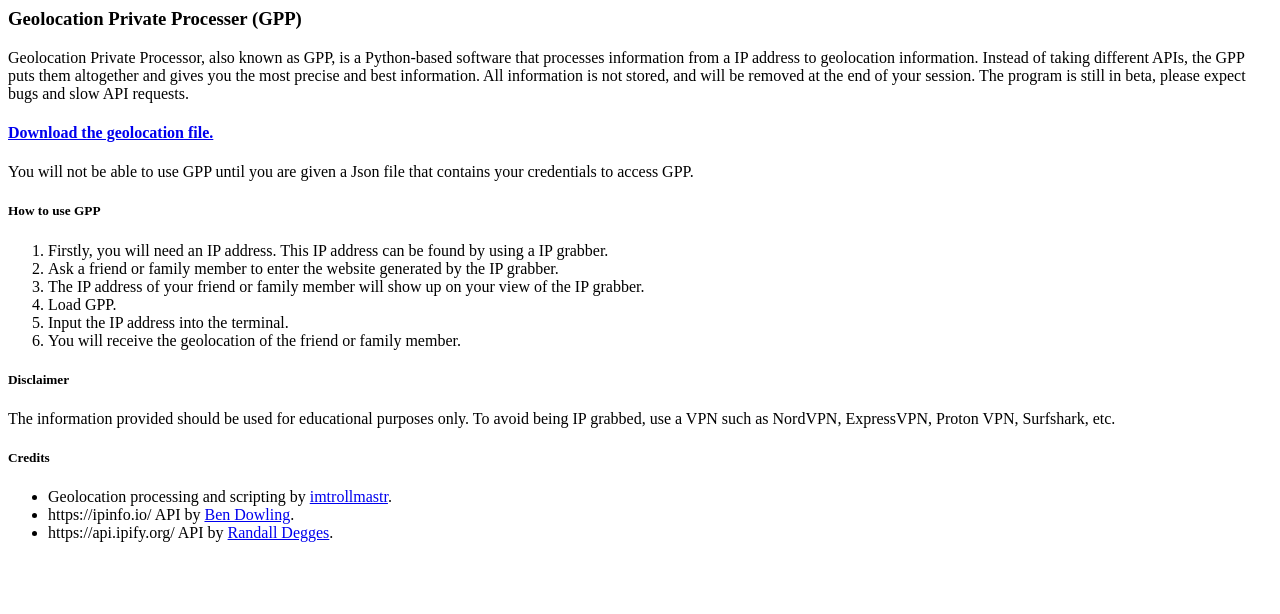
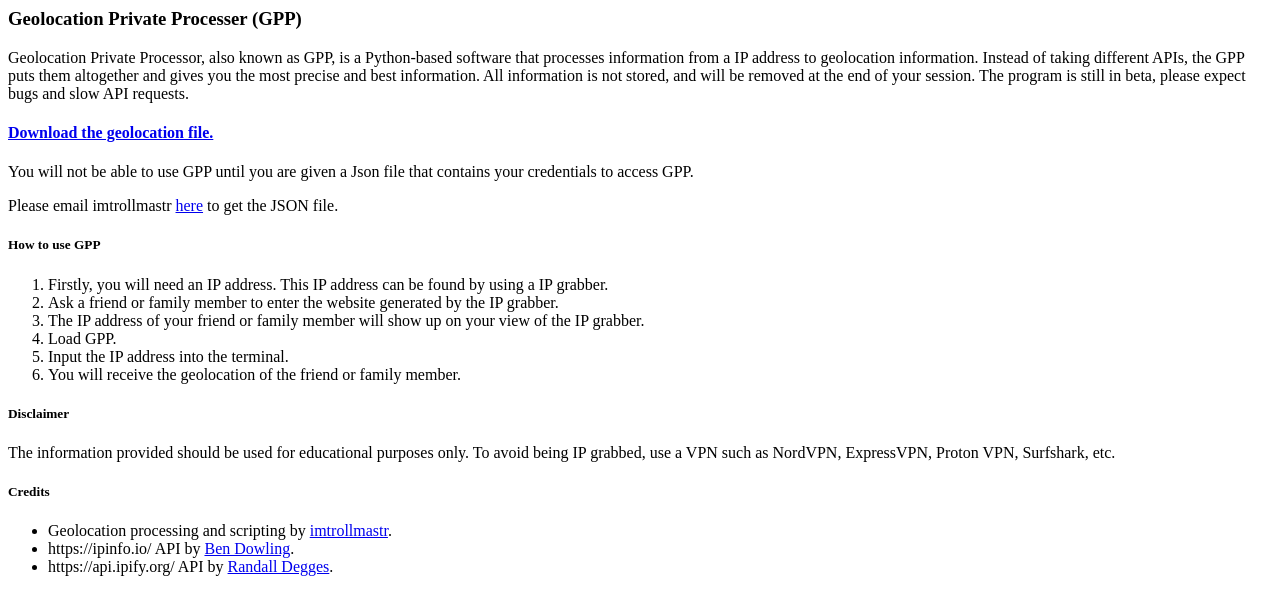
Before and after one commit to imtrollmastr/projectGPP, a plain HTML site: page download.html in a window 1280 px wide. Drawn offline with Linux system fonts and the light colour scheme.

Commit message:
Update download.html

```diff
--- a/download.html
+++ b/download.html
@@ -5,6 +5,7 @@
 
         <h4><a href="geolocator.py">Download the geolocation file.</a></h4>
         <p>You will not be able to use GPP until you are given a Json file that contains your credentials to access GPP.</p>
+        <p>Please email imtrollmastr <a href="mailto:eddiestockton420@gmail.com">here</a> to get the JSON file.</p>
 
         <h5>How to use GPP</h5>
         <ol>
```
